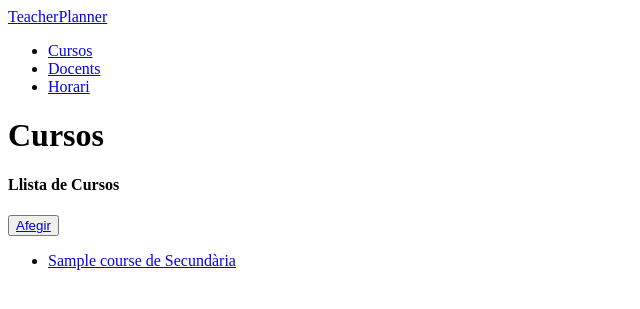
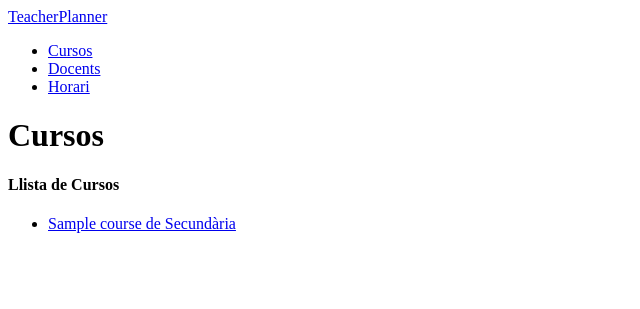
Before and after one commit to m12grup6/teacherplanner, a Symfony app: template www/teacher_planner/templates/course/allCourses.html.twig in a window 1280 px wide. Shown: the top 309 px of the page, without its empty margins (0-640 px from the left). Run offline with Twig, Linux system fonts and the light colour scheme; the template is opened without the code that fills it: most values are stand-ins (such as "Sample title", 1, 10 or a date in 2020); some libraries are stand-ins or nearby versions.

Commit message:
Retirem botó d'afegir courses

```diff
--- a/www/teacher_planner/templates/course/allCourses.html.twig
+++ b/www/teacher_planner/templates/course/allCourses.html.twig
@@ -11,14 +11,6 @@
                     <h4 class="mb-0">
                         Llista de Cursos
                     </h4>
-
-                </div>
-                <div class="col-auto">
-
-                    <!-- Button -->
-                    <button class="btn btn-xs btn-primary">
-                        <a class="text-decoration-none text-white" href="{{ path('app_addCourse') }}">Afegir</a>
-                    </button>
 
                 </div>
             </div>
```
